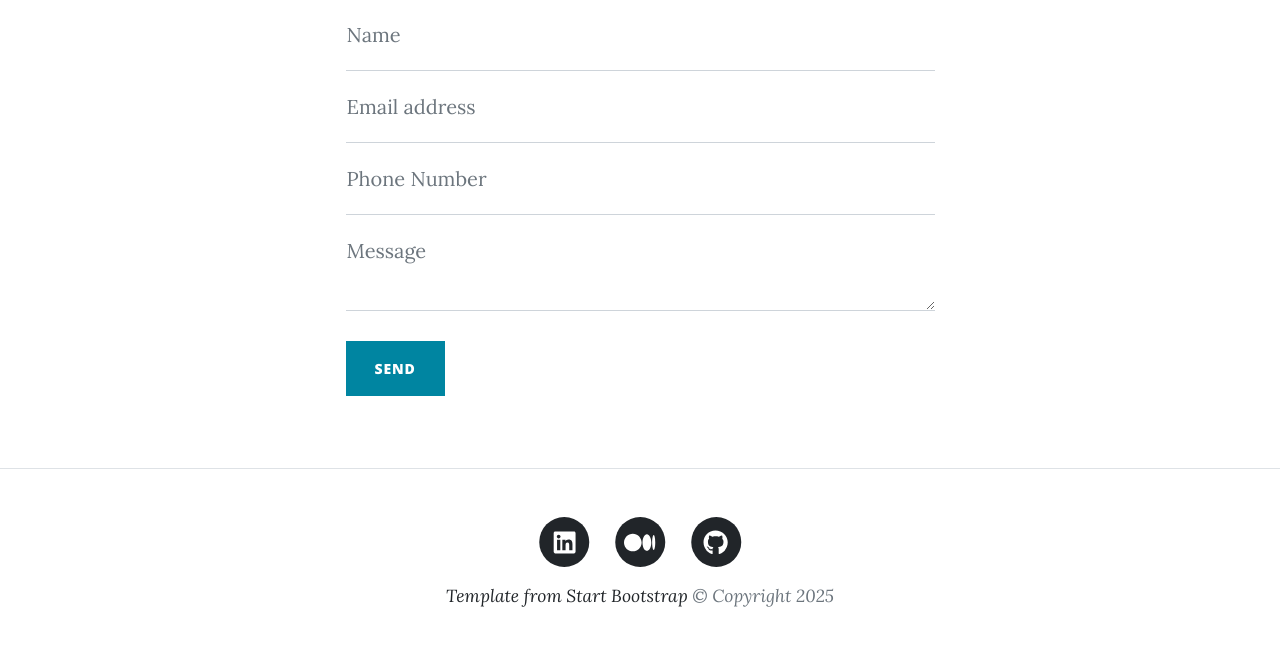
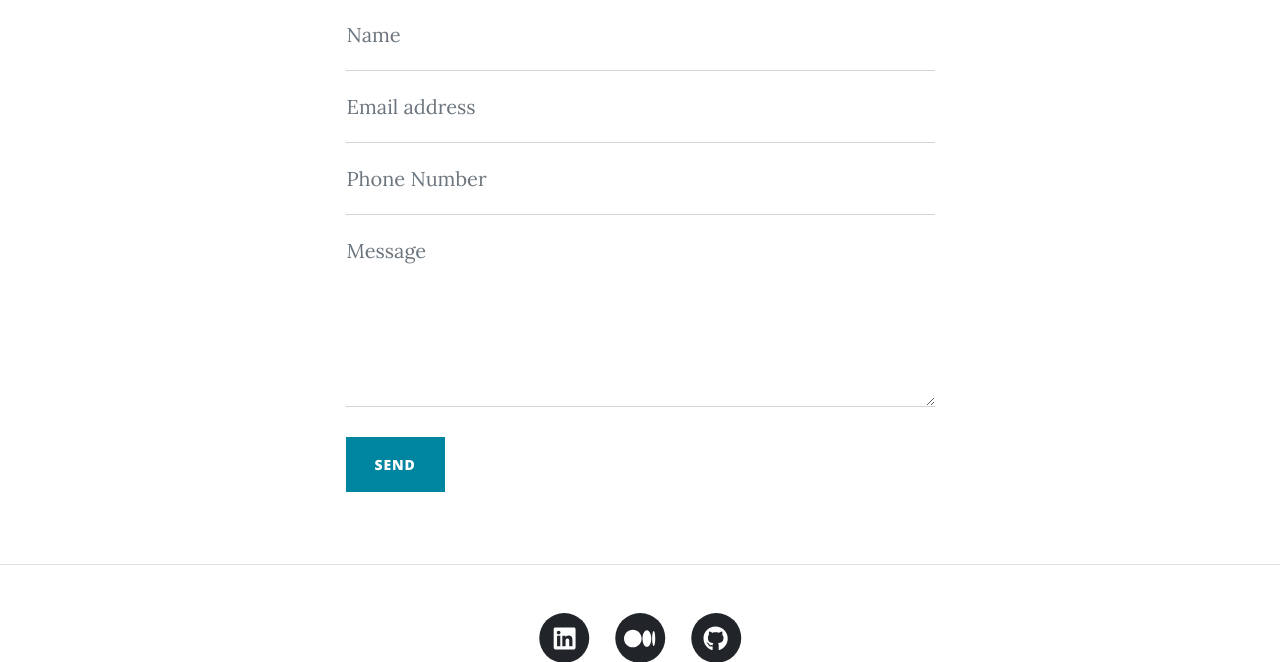
Before and after one commit to Mehdix17/My-Blog, a Flask app: page /contact in a window 1280 px wide. Shown: the part 721-1383 px from the top of the page. Before the commit the page ends 1328 px from the top, so only its background shows below. Run offline with Flask 3, Linux system fonts and the light colour scheme; parts of the project's set-up code (start-up, migrations or seed data) failed here and were passed over; some libraries are stand-ins or nearby versions.

Commit message:
Update contact.html

```diff
--- a/templates/contact.html
+++ b/templates/contact.html
@@ -73,7 +73,7 @@
                 name="message"
                 placeholder="Enter your message here..."
                 required
-                style="height: 6rem"
+                style="height: 12rem"
               ></textarea>
               <label for="message">Message</label>
             </div>
```
